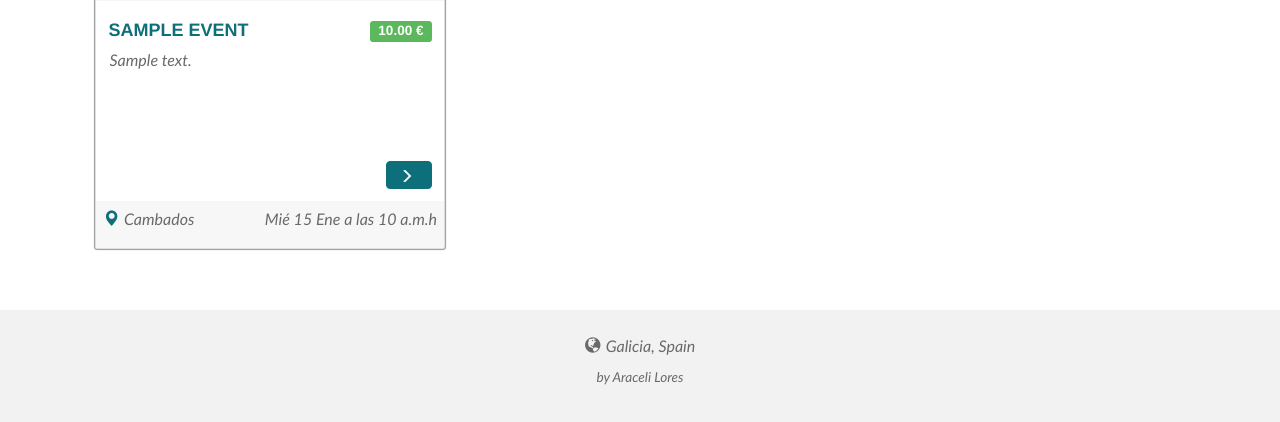
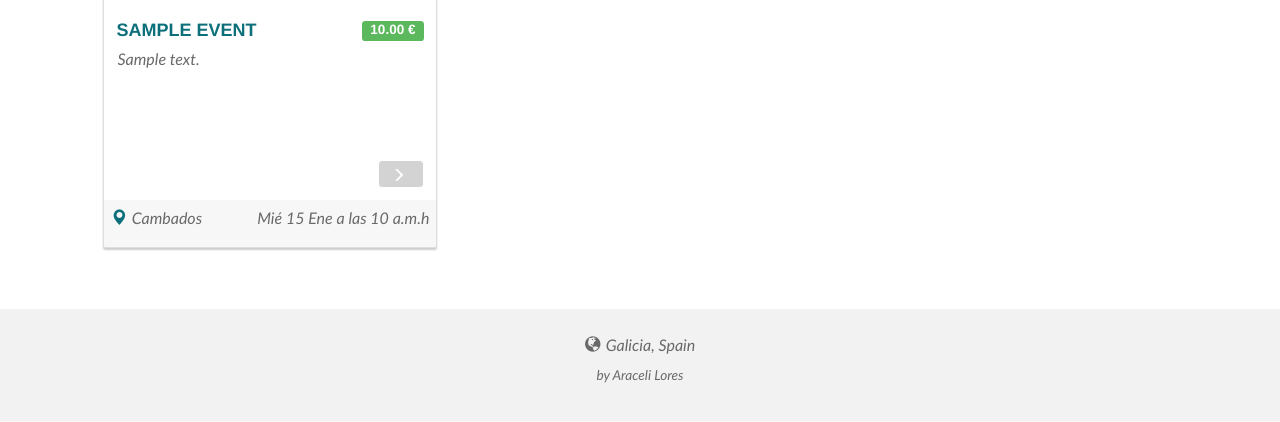
Before and after one commit to araceli24/LeisureTime, a Django app: page / in a window 1280 px wide. Shown: the part 651-1073 px from the top of the page. After the commit the page ends 1034 px from the top, so only its background shows below. Run offline with Django 3.2, Linux system fonts and the light colour scheme; tables that the repository leaves empty hold one stand-in row (values such as "Sample post"); some libraries are stand-ins or nearby versions.

Commit message:
New changes in style

```diff
--- a/core/templates/registration/login.html
+++ b/core/templates/registration/login.html
@@ -44,7 +44,8 @@
 
         .login h2 a{
             font-family: 'Franklin Gothic Medium', 'Arial Narrow', Arial, sans-serif;
-            color: cornflowerblue;
+            color: white;
+            font-size: 25.5px;
 
             text-shadow: 2 2 10px rgba(0, 1, 1, 0.8);
             letter-spacing: 1px;
--- a/static/css/style.css
+++ b/static/css/style.css
@@ -89,6 +89,7 @@ div.timeline-heading h4.timeline-title {
 .glyphicon{
 
   color: rgb(12, 111, 122);
+  size: 15px;
   padding-right: 5px;
 }
 
@@ -97,8 +98,6 @@ span.glyphicon.glyphicon-menu-right{
   color: white;
 
 }
-
-
 
 div.list h4{
 
@@ -119,11 +118,10 @@ footer span.glyphicon{
 }
 
 div.card.col-12, .col-lg-4, .col-md-6{
-padding-right: 10px;
-padding-left: 10px;
-padding-top: 10px;
+padding-right: 18px;
+padding-left: 18px;
+padding-top: 20px;
 padding-bottom: 20px;
-
 
 }
 
@@ -173,7 +171,7 @@ li{
 
 
 div.list div.col-12.col-xs-12.col-md-6.col-lg-4 div.card{
-  box-shadow: 0px 0px 1px 1px #999;
+  box-shadow: 0px 2px 2px #ccc;
 }
 
 .card-footer{
@@ -257,7 +255,7 @@ span.label.label-info{
 }
 
 img{
-  box-shadow: 1px 1px 1px #999;
+  box-shadow: 1px 1px 1px #fff;
 }
 
 #options{
@@ -270,8 +268,8 @@ img{
 
 .btn-info {
   color: #fff;
-  background-color: rgb(12, 111, 122);
-  border-color: rgb(12, 111, 122);
+  background-color: lightgrey;
+  border-color: white;
 
 }
 
@@ -497,5 +495,5 @@ line-height: 15px;
 }
 
 .container-expired {
-  width: 750px;
+  width: auto;
 }
```
